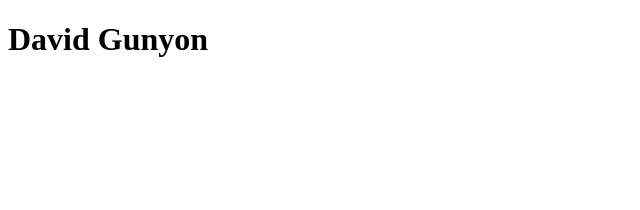
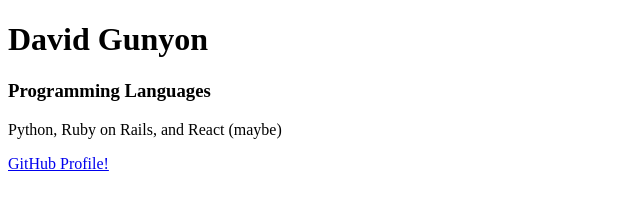
Before and after one commit to Kiallitch/GIT-Skills, a plain HTML site: page index.html in a window 1280 px wide. Shown: the whole page, without its empty margins (0-640 px from the left). Drawn offline with Linux system fonts and the light colour scheme.

Commit message:
Added more information and a link

```diff
--- a/index.html
+++ b/index.html
@@ -6,5 +6,12 @@
   </head>
   <body>
     <h1>David Gunyon</h1>
+
+    <h3>Programming Languages</h3>
+<p>
+  Python, Ruby on Rails, and React (maybe)
+</p>
+
+<p><a href="http://github.com/Kiallitch">GitHub Profile!</a></p>
   </body>
 </html>
```
